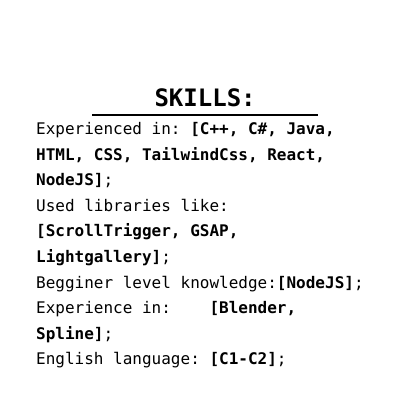
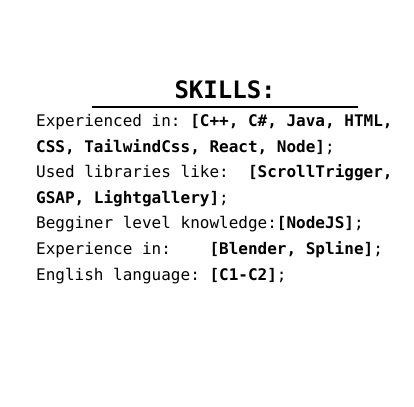
Before and after one commit to Tarik1700/Portfolio, a React (Create React App) app: page / in a window 390 px wide. Shown: the part 349-756 px from the top of the page, 414 px wide, since content can reach past the window. Built offline with nearby package versions, Linux system fonts and the light colour scheme.

Commit message:
update 14

```diff
--- a/src/App.js
+++ b/src/App.js
@@ -1,48 +1,14 @@
-import Header from "./Components/Header";
-import Part1 from "./Components/Part1";
-import Background from "./Components/Background";
-import Part2 from "./Components/Part2";
-import Part3 from "./Components/Part3";
-import Spline from "@splinetool/react-spline";
 import React from "react";
-import { useState, useEffect } from "react";
+import Maincomponent from "./Components/Maincomponent";
+
+function App() {
 
 
-function App() {
-  const [spline, setSpline] = useState();
+  return (
+    <div>
+      <Maincomponent/>
+    </div>
 
-  function onLoad(spline) {
-    setSpline(spline);
-  }
-
-
-  function triggerAnimation() {
-    spline.emitEvent('mouseDown', 'a04bcf3e-7f56-4b5a-952a-522eb04c842c');
-  }
-
-  return (
-    <div className="App">
-      <div>
-       <div className="h-[90vh] absolute  hidden md:block ">
-<Background name="https://prod.spline.design/2Xr0A5Ko6iIfKnUH/scene.spline" className="bg-cover "/>
-</div>
-<div className="md:hidden top-0 left-0 right-0 bottom-0 ">
-<Spline scene="https://prod.spline.design/aZoyuyEfC-byRhVW/scene.splinecode"  onLoad={onLoad} className="h-full absolute block" />
-</div>
-</div>
-        <Header />
-        <div>
-        <Part1 triggerAnimation={triggerAnimation} className="" />
-        </div>
-        <div>
-          <Part2/>
-        </div>
-        <div>
-          <Part3/>
-        </div>
-
-
-    </div>
   );
 }
 
--- /dev/null
+++ b/src/Components/Maincomponent.js
@@ -0,0 +1,51 @@
+import Header from "./Header";
+import Background from "./Background";
+import Part2 from "./Part2";
+import Part3 from "./Part3";
+import Spline from "@splinetool/react-spline";
+import React from "react";
+import { useState, useEffect } from "react";
+import Part1 from "./Part1";
+
+export default function Maincomponent() {
+
+    const [spline, setSpline] = useState();
+
+  function onLoad(spline) {
+    setSpline(spline);
+  }
+
+
+  function triggerAnimation() {
+    spline.emitEvent('mouseDown', 'a04bcf3e-7f56-4b5a-952a-522eb04c842c');
+  }
+
+  return (
+    <div>
+
+<div className="App">
+      <div>
+       <div className="h-[90vh] absolute  hidden md:block ">
+<Background name="https://prod.spline.design/2Xr0A5Ko6iIfKnUH/scene.spline" className="bg-cover "/>
+</div>
+<div className="md:hidden top-0 left-0 right-0 bottom-0 ">
+<Spline scene="https://prod.spline.design/aZoyuyEfC-byRhVW/scene.splinecode"  onLoad={onLoad} className="h-full absolute block" />
+</div>
+</div>
+        <Header />
+        <div>
+        <Part1 triggerAnimation={triggerAnimation} className="" />
+        </div>
+        <div>
+          <Part2/>
+        </div>
+        <div>
+          <Part3/>
+        </div>
+
+
+    </div>
+
+    </div>
+  )
+}
--- a/src/Components/Part1.js
+++ b/src/Components/Part1.js
@@ -3,7 +3,7 @@
 
 const Part1 = ({triggerAnimation}) => {
   return (
-    <div className="  " >
+    <div>
       <div className="hidden  md:block">
 
        <div className="text-5xl absolute  top-[350px] ml-[940px] p-2 tracking-[1.5rem] font-[Roboto]  ">
@@ -39,7 +39,7 @@
         </div>
         </div>
 
-<div className="md:hidden">
+<div className="md:hidden ">
         <div className=" relative top-[3.6rem] ">
           <div className=" grid grid-cols-3 gap-14 h-9 mx-14 ">
           <button type="button"  onClick={triggerAnimation}>
@@ -55,12 +55,12 @@
 
           </div>
 
-        <div className="relative top-[19.6rem] mt-[1.5rem] ml-[1.5rem] mr-[1rem] pt-3  pl-3 text-md font-mono text-left leading-[1.60] ">
+        <div className=" w-full relative top-[19.6rem] mt-[1.5rem] ml-[1.5rem]  pt-1  pl-3 text-md font-mono text-left leading-[1.60] ">
 
            <ul className="  ">
          <p className=" font-extrabold text-2xl text-center border-b-2 border-black mx-14 ">SKILLS:</p>
-         <div>
-       Experienced in:<b className=" font-bold "> [C++, C#, Java, HTML, CSS, TailwindCss, React, NodeJS]</b>;  <br></br>
+         <div className=" ">
+       Experienced in:<b className=" font-bold "> [C++, C#, Java, HTML, CSS, TailwindCss, React, Node]</b>;  <br></br>
        Used libraries like:&nbsp;<b className=" font-bold"> [ScrollTrigger, GSAP, Lightgallery]</b>;<br></br>
        Begginer level knowledge:<b className=" font-bold">[NodeJS]</b>;<br></br>
       Experience in: &nbsp;&nbsp;&nbsp;<b className=" font-bold">[Blender, Spline]</b>;<br></br>
```
